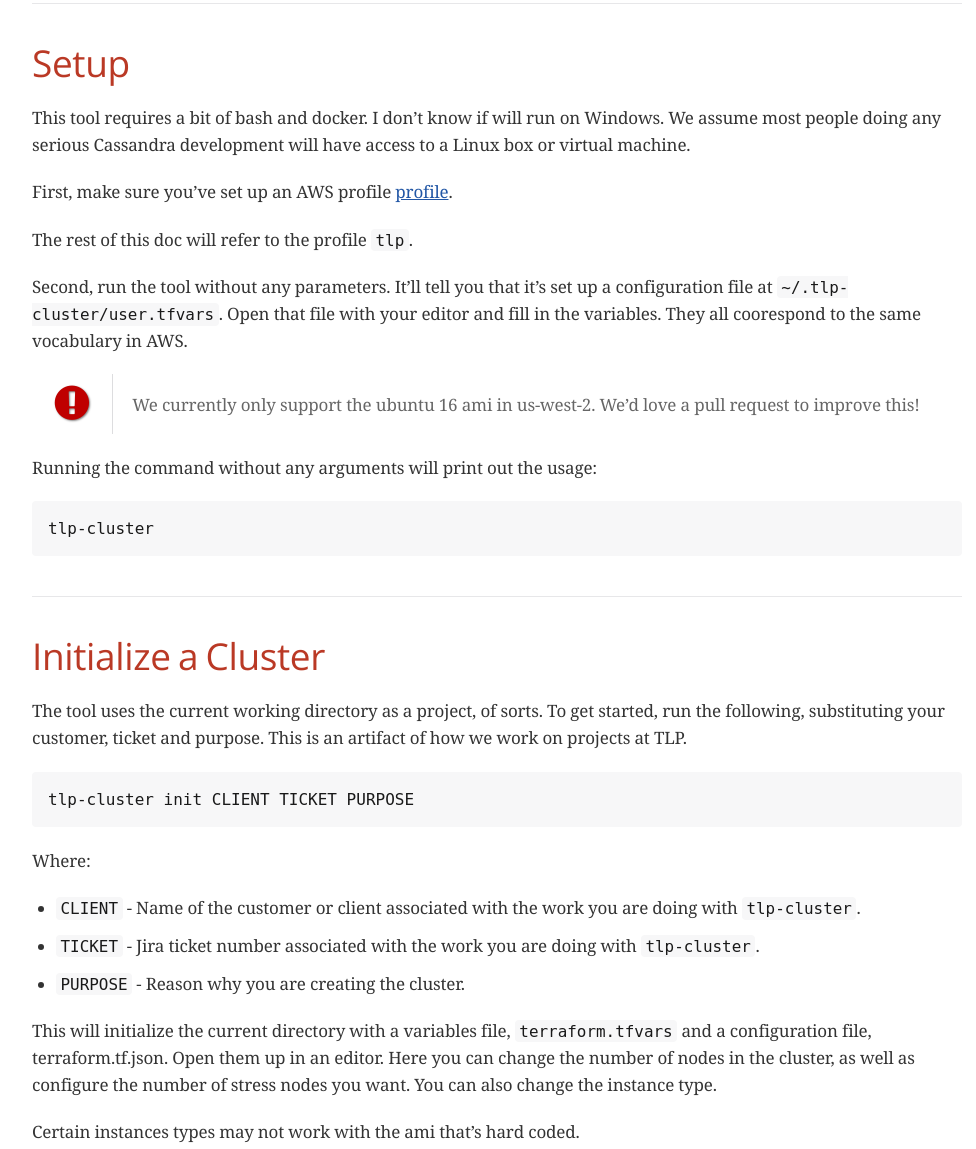
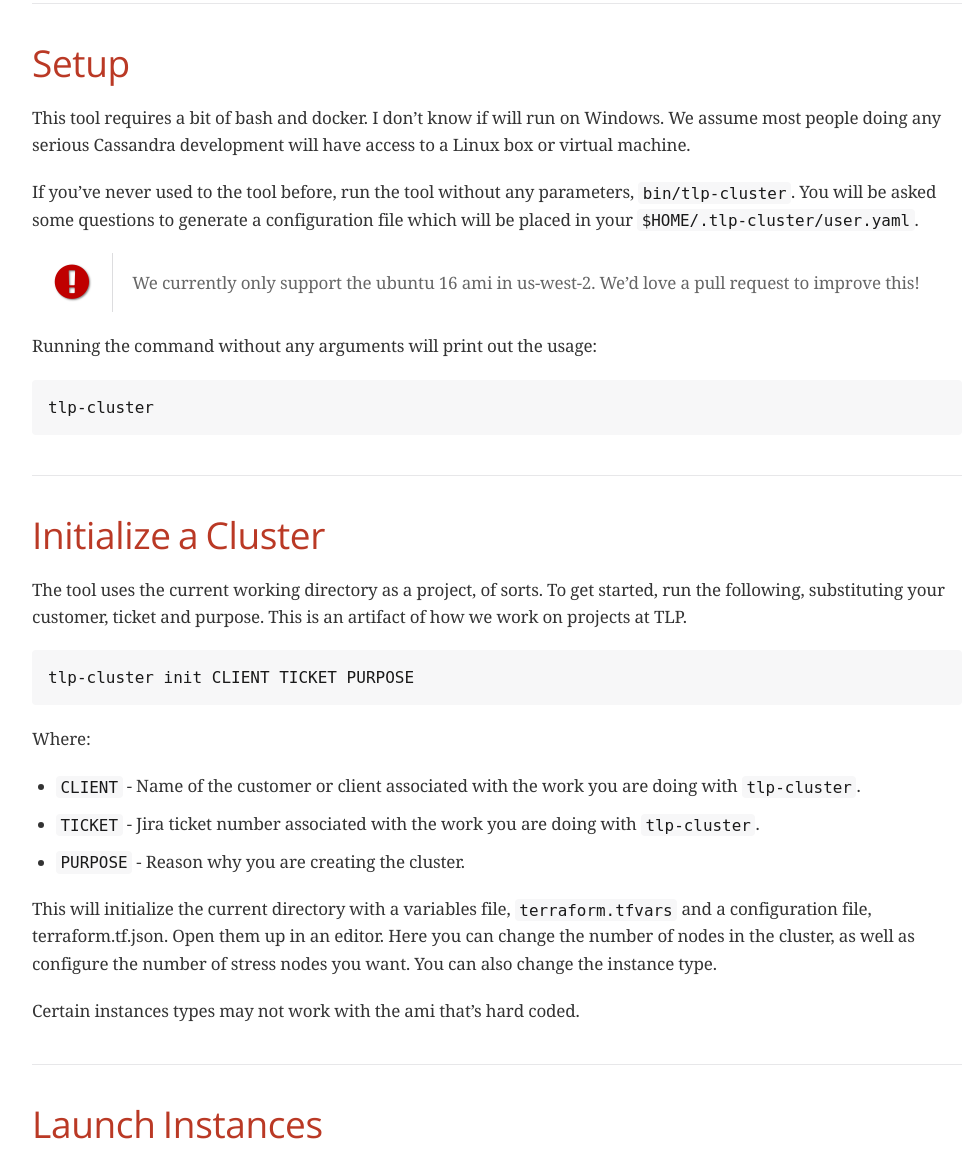
Before and after one commit to thelastpickle/tlp-cluster, a plain HTML site: page docs/index.html in a window 1280 px wide. Shown: the part 989-2138 px from the top of the page, without its empty margins (303-1279 px from the left). Drawn offline with nearby package versions, Linux system fonts and the light colour scheme; a web font is replaced by a local one.

Commit message:
updated documentation

```diff
--- a/docs/index.html
+++ b/docs/index.html
@@ -511,13 +511,7 @@ cd /path/to/tlp-cluster
 <p>This tool requires a bit of bash and docker.  I don&#8217;t know if will run on Windows.  We assume most people doing any serious Cassandra development will have access to a Linux box or virtual machine.</p>
 </div>
 <div class="paragraph">
-<p>First, make sure you’ve set up an AWS profile <a href="https://docs.aws.amazon.com/cli/latest/userguide/cli-multiple-profiles.html">profile</a>.</p>
-</div>
-<div class="paragraph">
-<p>The rest of this doc will refer to the profile <code>tlp</code>.</p>
-</div>
-<div class="paragraph">
-<p>Second, run the tool without any parameters. It’ll tell you that it’s set up a configuration file at <code>~/.tlp-cluster/user.tfvars</code>. Open that file with your editor and fill in the variables. They all coorespond to the same vocabulary in AWS.</p>
+<p>If you&#8217;ve never used to the tool before, run the tool without any parameters, <code>bin/tlp-cluster</code>.   You will be asked some questions to generate a configuration file which will be placed in your <code>$HOME/.tlp-cluster/user.yaml</code>.</p>
 </div>
 <div class="admonitionblock important">
 <table>
@@ -704,7 +698,7 @@ security_groups = ["yourgroup"]</code></pre>
 </div>
 <div id="footer">
 <div id="footer-text">
-Last updated 2019-02-08 09:10:31 UTC
+Last updated 2019-02-13 02:39:57 UTC
 </div>
 </div>
 </body>
```
